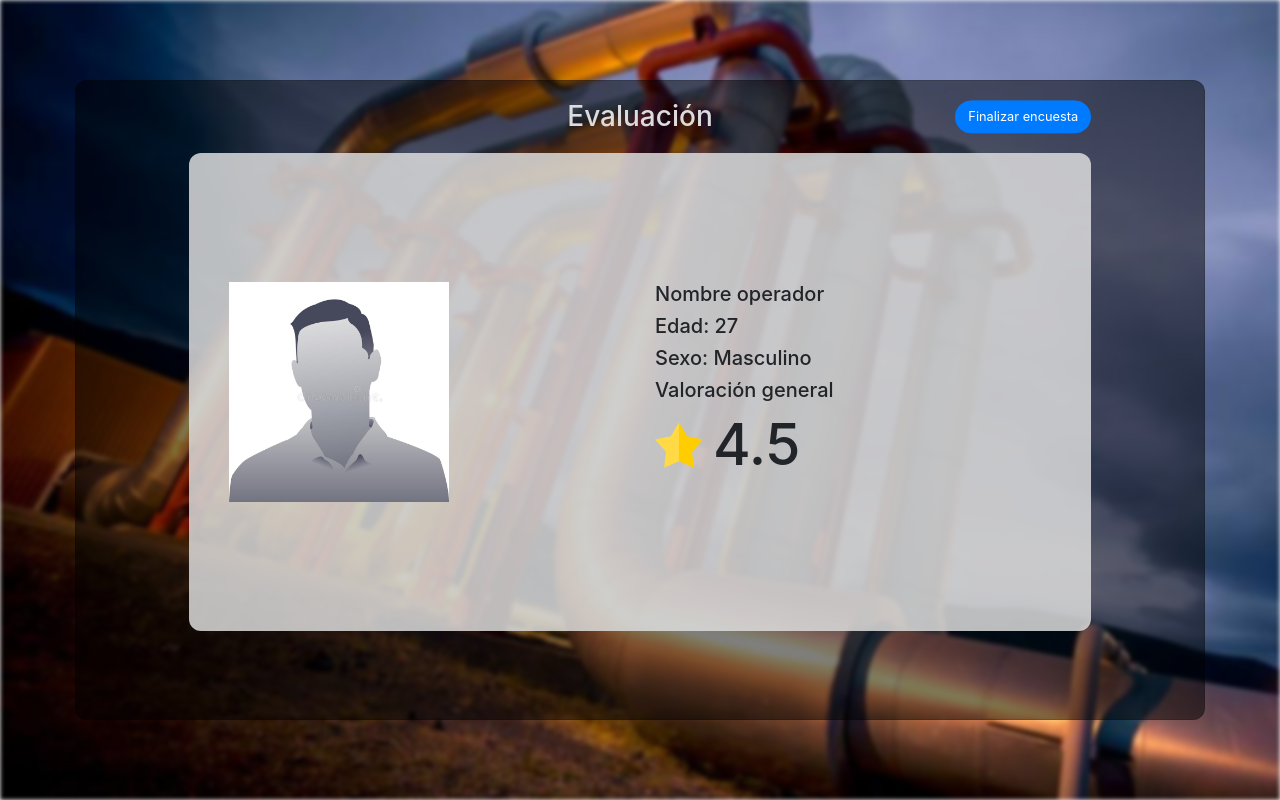
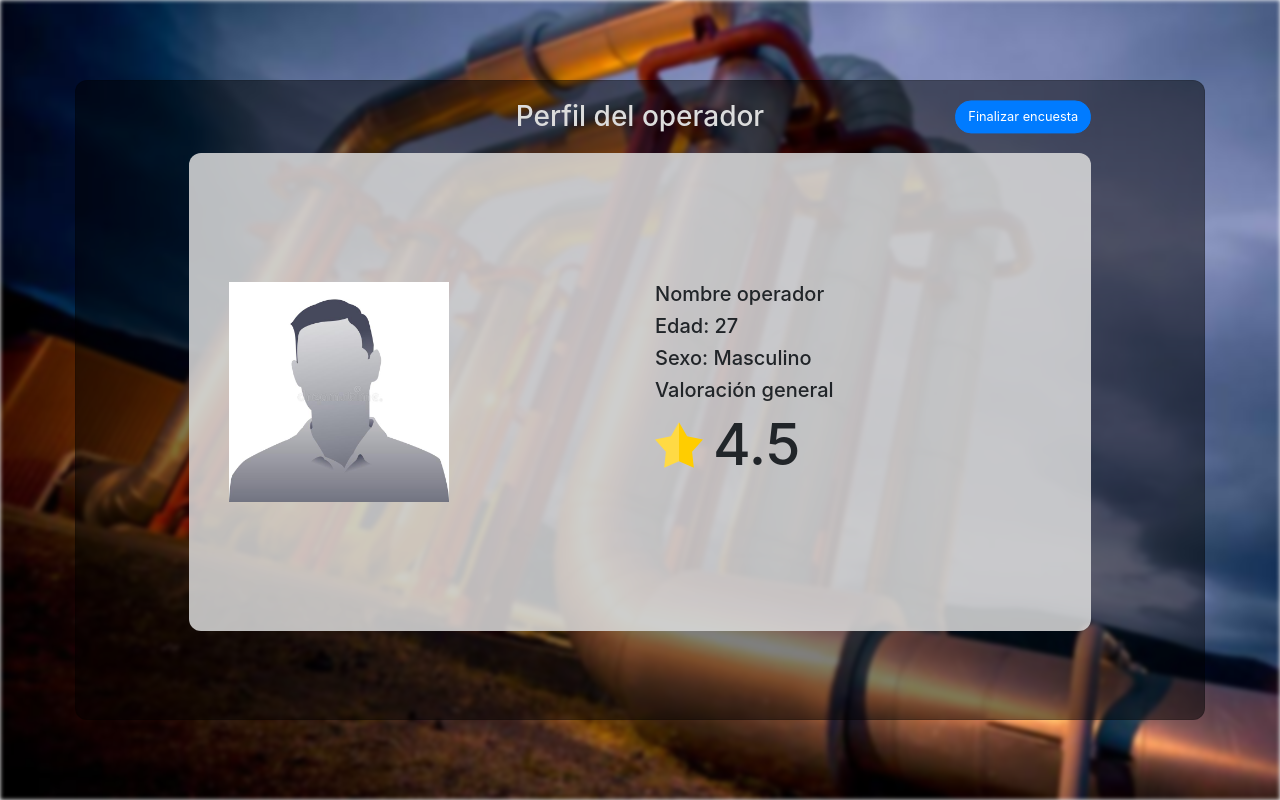
Before and after one commit to cvillad/Gasoducto, a plain HTML site: page public/stats.html in a window 1280 px wide. Drawn offline with nearby package versions, Linux system fonts and the light colour scheme.

Commit message:
errors fixed

```diff
--- a/public/stats.html
+++ b/public/stats.html
@@ -4,7 +4,7 @@
 <head>
     <meta charset="UTF-8">
     <meta name="viewport" content="width=device-width, initial-scale=1.0">
-    <title>Evaluación</title>
+    <title>Perfil del operador</title>
 
     <link rel="stylesheet" href="https://stackpath.bootstrapcdn.com/bootstrap/4.4.1/css/bootstrap.min.css"
         integrity="sha384-Vkoo8x4CGsO3+Hhxv8T/Q5PaXtkKtu6ug5TOeNV6gBiFeWPGFN9MuhOf23Q9Ifjh" crossorigin="anonymous">
@@ -17,7 +17,7 @@
         <div class="card contenedor">
             <div class="center-section ml-auto mr-auto">
                 <header>
-                    <h3 class="tittle">Evaluación</h3>
+                    <h3 class="tittle">Perfil del operador</h3>
                     <a class="boton head-bt" href="operators.html">
                         <button type="button" class="btn btn-primary eval-bt">Finalizar encuesta</button>
                     </a>
```
